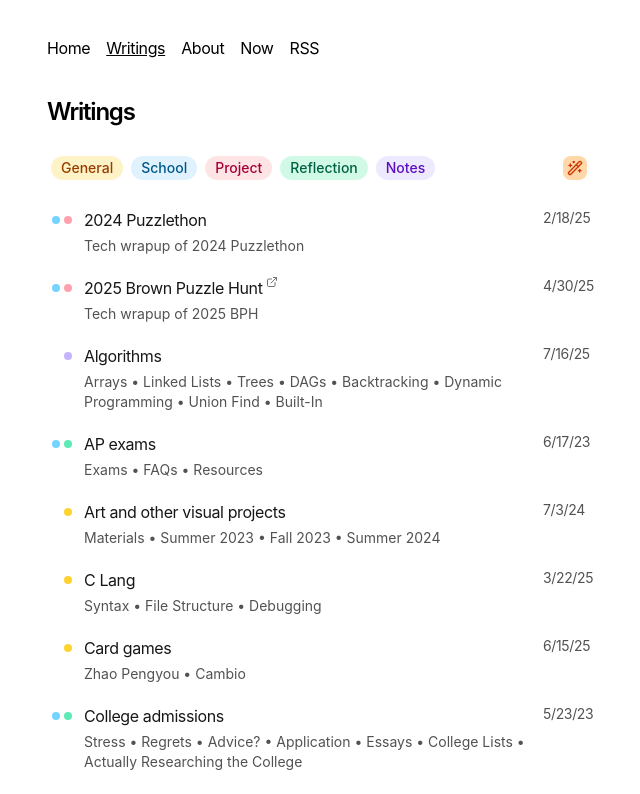
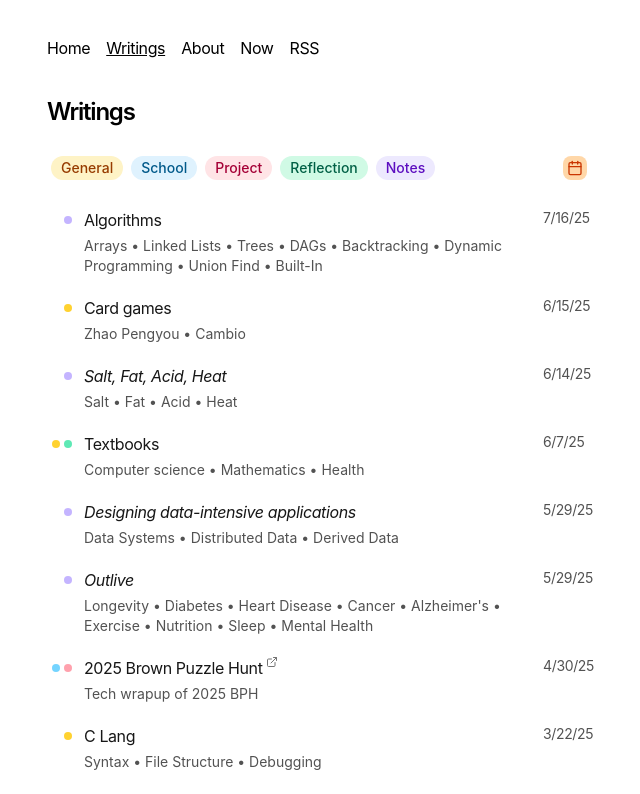
Before and after one commit to qiaochloe/blog, a Next.js app: page /writings in a window 1280 px wide. Shown: the top 794 px of the page, without its empty margins (321-961 px from the left). Built offline with nearby package versions, Linux system fonts and the light colour scheme.

Commit message:
Set default sort to chrono by publishedDate

```diff
--- a/app/writings/PostsList.tsx
+++ b/app/writings/PostsList.tsx
@@ -4,12 +4,7 @@ import { useState, useEffect, useMemo } from "react";
 import { formatDate } from "app/utils";
 import Link from "next/link";
 import MarkdownIt from "markdown-it";
-import {
-  ExternalLink,
-  Calendar,
-  ArrowDownAZ,
-  WandSparkles,
-} from "lucide-react";
+import { ExternalLink, Calendar, ArrowDownAZ } from "lucide-react";
 
 // Props passed to PostLists
 export type Post = {
@@ -60,11 +55,11 @@ export function PostsList({ allPosts }: PostsListProps) {
   // SORT
   // Initialize sort
   const [sort, setSort] = useState<string>(
-    searchParams.get("sort") || "default",
+    searchParams.get("sort") || "chrono",
   );
 
   const toggleSort = () => {
-    const sortOrder = ["default", "chrono", "alpha"];
+    const sortOrder = ["chrono", "alpha"];
     const index = sortOrder.indexOf(sort);
     const nextIndex = (index + 1) % sortOrder.length;
     const newSort = sortOrder[nextIndex];
@@ -76,6 +71,7 @@ export function PostsList({ allPosts }: PostsListProps) {
   };
 
   // TAGS
+  // TODO: there is a noticeable delay when toggling tags
   const tagsParam = searchParams.get("tags")?.split(",") ?? defaultTags;
   const tagMap = Object.fromEntries(
     defaultTags.map((tag) => [tag, tagsParam.includes(tag)]),
@@ -101,7 +97,7 @@ export function PostsList({ allPosts }: PostsListProps) {
       defaultTags.map((tag) => [tag, tagsParam.includes(tag)]),
     ) as Record<Tag, boolean>;
     setSelectedTags(tagMap);
-    setSort(searchParams.get("sort") ?? "default");
+    setSort(searchParams.get("sort") ?? "chrono");
   }, [searchParams]);
 
   // Filtered and sorted posts
@@ -112,34 +108,16 @@ export function PostsList({ allPosts }: PostsListProps) {
       return aNormalized.localeCompare(bNormalized);
     };
     const chronoSort = (a: Post, b: Post) => {
-      const aDate = a.data.updatedAt || a.data.publishedAt;
-      const bDate = b.data.updatedAt || b.data.publishedAt;
+      const aDate = a.data.publishedAt;
+      const bDate = b.data.publishedAt;
       return new Date(bDate).getTime() - new Date(aDate).getTime();
-    };
-    const defaultSort = (a: Post, b: Post) => {
-      // Reflection posts go to the end
-      // Otherwise, sort alphabetically by title
-      const isreflectionA = a.data.tags.every(
-        (tag: string) => tag === "reflection",
-      );
-      const isreflectionB = b.data.tags.every(
-        (tag: string) => tag === "reflection",
-      );
-      if (isreflectionA !== isreflectionB) return isreflectionA ? 1 : -1;
-      return alphaSort(a, b);
     };
 
     return allPosts
       .filter((post) => {
         return post.data.tags?.some((tag: Tag) => selectedTags[tag]) ?? false;
       })
-      .sort(
-        sort === "alpha"
-          ? alphaSort
-          : sort === "chrono"
-            ? chronoSort
-            : defaultSort,
-      );
+      .sort(sort === "alpha" ? alphaSort : chronoSort);
   }, [sort, selectedTags]);
 
   // For titles
```
